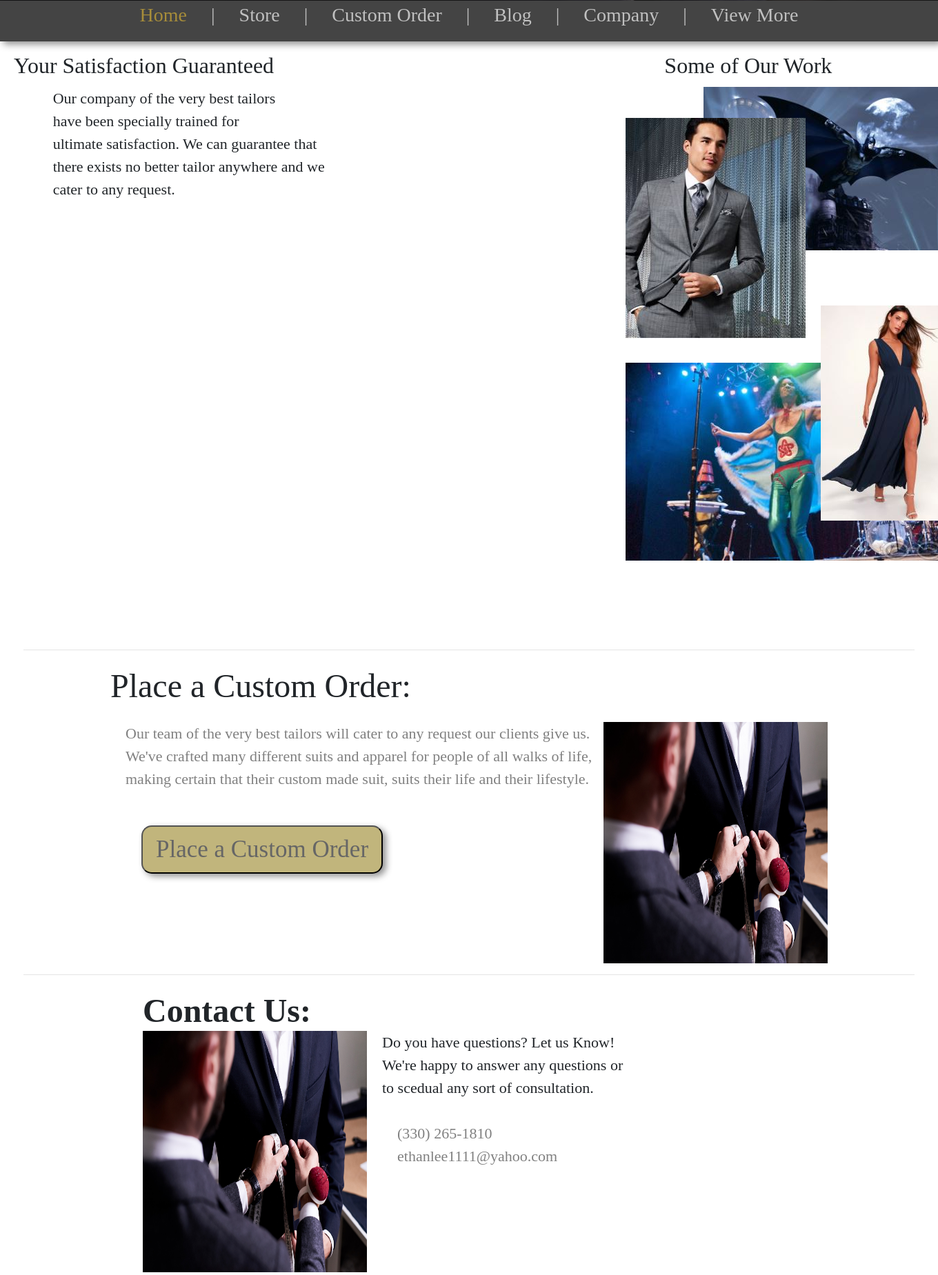
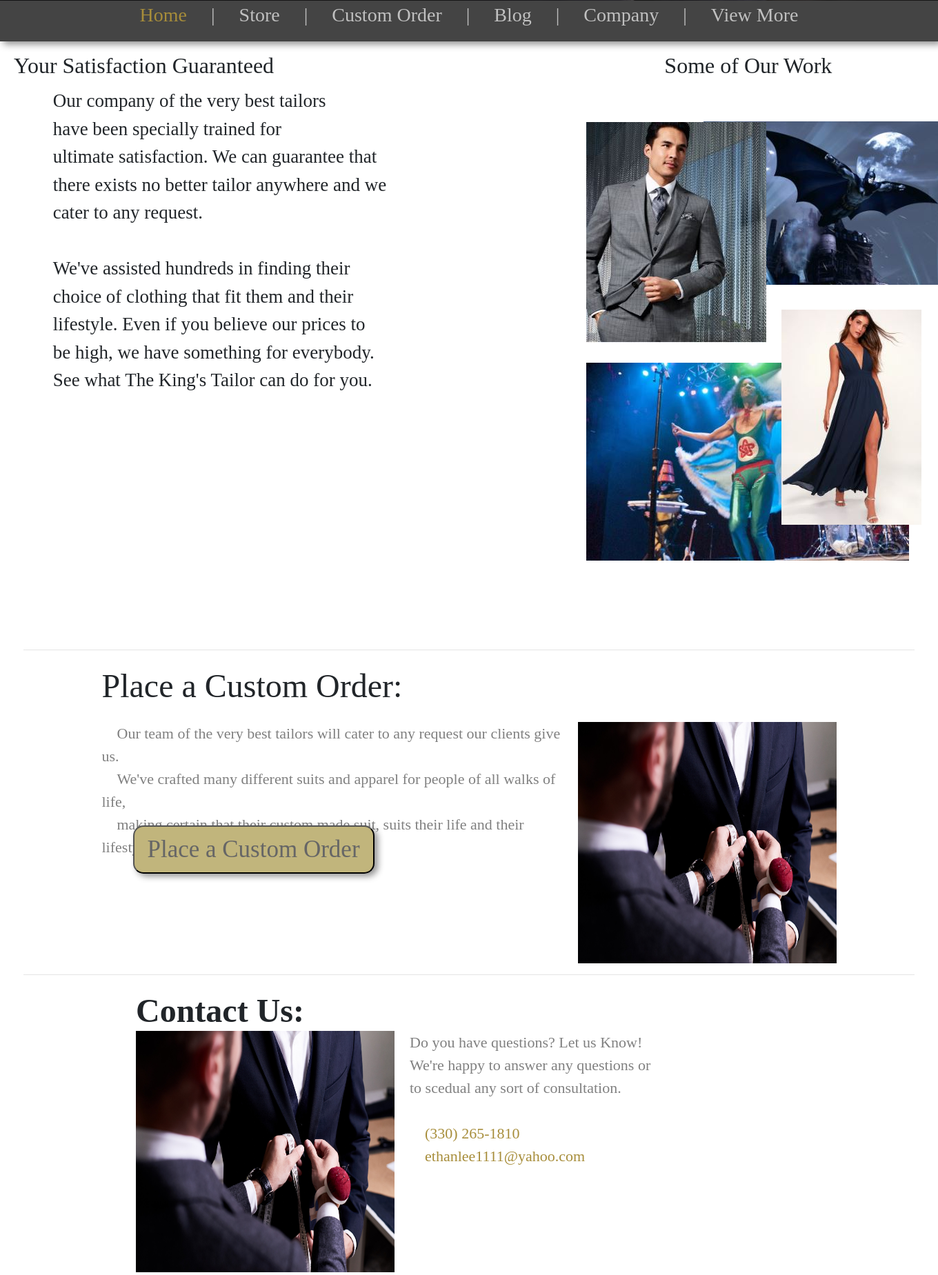
Before and after one commit to EliteWarrior910/TheKing-sTailor, a PHP site: page /KingsIndex.html in a window 1360 px wide; the page is wider, and only the part inside the window is pictured. Shown: the part 914-2763 px from the top of that part at 69% size. Run offline with PHP 8.4, Linux system fonts and the light colour scheme; some libraries are stand-ins or nearby versions.

Commit message:
commit on Grids4

```diff
--- a/KingsIndex.html
+++ b/KingsIndex.html
@@ -51,11 +51,16 @@
             <h2 style='margin-left: 20px;'>Your Satisfaction Guaranteed</h2>
         </div>
         <div class='image-stack__item random-text'>
-            <p style="font-size: 22px; margin-left: 20px;">Our company of the very best tailors <br>
+            <p style="font-size: 27px; margin-left: 20px;">Our company of the very best tailors <br>
                 have been specially trained for<br>
                 ultimate satisfaction. We can guarantee that<br>
                 there exists no better tailor anywhere and we <br>
-                cater to any request.</p>
+                cater to any request.<br><br>
+                We've assisted hundreds in finding their<br>
+                choice of clothing that fit them and their<br>
+                lifestyle. Even if you believe our prices to<br>
+                be high, we have something for everybody.<br>
+                See what The King's Tailor can do for you.</p>
         </div>
         <div class="image-stack__item title-top1">
             <h2>Some of Our Work</h2>
@@ -89,23 +94,23 @@
             <button style='background-color: #C1B57C; color: #666666; box-shadow: 5px 4px 10px 0px rgba(0, 0, 0, 0.425); border-radius: 15px; height: 70px; width: 350px; font-size: 35px;'>Place a Custom Order</button>
         </div>
         <div class='underbody-custom-grid__item underbody-image'>
-            <img src='./Public/Images/Tailoring.jpg' alt='Some rando image' width='325px' height='350px'>
+            <img src='./Public/Images/Tailoring.jpg' alt='Some rando image' width='375px' height='350px'>
         </div>
     </div>
     <hr style='width: 95%;'>
     <div class='lower-body-grid'>
         <hr>
         <div class='lower-body-grid__item lower-image'>
-            <img src='./Public/Images/Tailoring.jpg' alt='Some rando image' width='325px' height='350px'>
+            <img src='./Public/Images/Tailoring.jpg' alt='Some rando image' width='375px' height='350px'>
         </div>
         <div class='lower-body-grid__item lower-title'>
             <p style='font-size: 48px;'>Contact Us:</p>
         </div>
         <div class='lower-body-grid__item lower-mass'>
-            <p style='font-size: 22px;'>&#8195;Do you have questions? Let us Know!<br>
+            <p style='font-size: 22px; color: grey;'>&#8195;Do you have questions? Let us Know!<br>
             &#8195;We're happy to answer any questions or<br>
             &#8195;to scedual any sort of consultation.<br><br>
-            <span style='color: grey'>&#8195;&#8195;(330) 265-1810<br>
+            <span style='color:#A78D3A;'>&#8195;&#8195;(330) 265-1810<br>
             &#8195;&#8195;ethanlee1111@yahoo.com</span></p>
         </div>
     </div>
--- a/Public/CustomKing.css
+++ b/Public/CustomKing.css
@@ -60,11 +60,11 @@ body{
 
   .image-stack-item-bottom1 {
     grid-column: 19 / -1;
-    grid-row: 2;
+    grid-row: 3;
   }
 
   .image-stack-item-top1 {
-    grid-column: 17 / span 10;
+    grid-column: 16 / span 10;
     grid-row: 2;
     padding-top: 10%;
     z-index: 0;
@@ -75,12 +75,12 @@ body{
     display: block;
   }
   .image-stack-item-bottom2 {
-    grid-column: 17 / -1;
+    grid-column: 16 / -1;
     grid-row: 10;
   }
 
   .image-stack-item-top2 {
-    grid-column: 22 / span 10;
+    grid-column: 21 / span 10;
     grid-row: 8;
     padding-top: 10%;
     z-index: 0;
```
